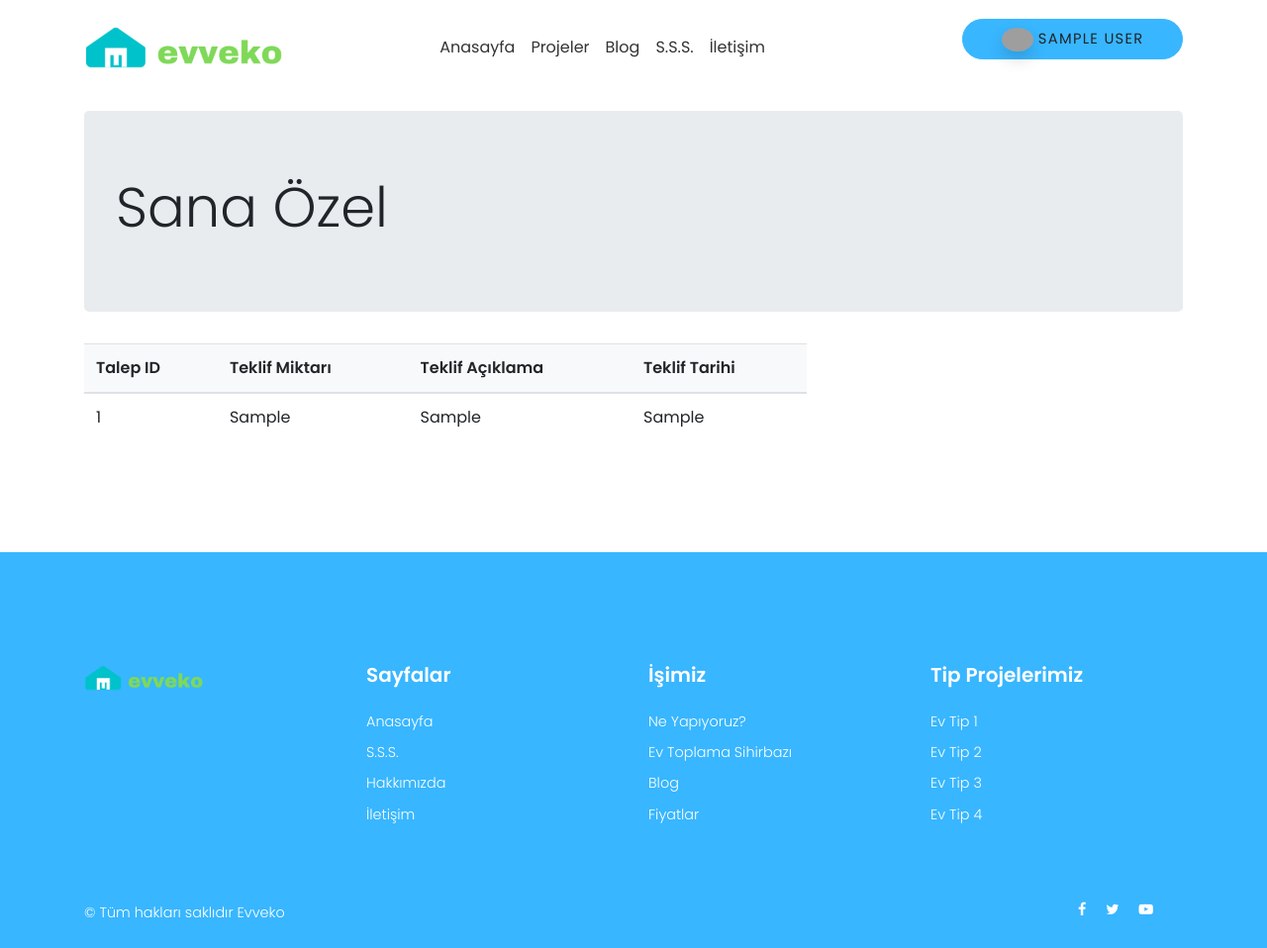
After one commit to YusufKARA61/Python-Donusum, a Flask app: page /tekliflerim in a window 1280 px wide. The commit adds this page. Shown: the whole page at 99% size. Run offline with Flask 3, Linux system fonts and the light colour scheme; the visitor is signed in with stand-in values (Sample User, id 1); tables that the repository leaves empty or names only in its code hold one stand-in row (values such as "Sample post"); some libraries are stand-ins or nearby versions; grey boxes are pictures that could not be loaded.

Commit message:
0906Ev
Taleplere teklif verme ve listeleme kısımları yapıldı

```diff
--- a/app.py
+++ b/app.py
@@ -212,6 +212,44 @@ def talep_olustur():
     else:
         return redirect(url_for('index'))  # Eğer POST isteği değilse, ana sayfaya yönlendir
 
+# Talebi iptal et
+@app.route("/talep_iptal/<int:talep_id>", methods=["POST"])
+def talep_iptal(talep_id):
+    if 'user_id' in session:
+        # Talebi sil
+        cursor = mysql.connection.cursor()
+        query = "DELETE FROM tbl_talepler WHERE talep_id = %s"
+        cursor.execute(query, (talep_id,))
+        mysql.connection.commit()
+        cursor.close()
+
+        # Talebe bağlı teklifleri sil
+        cursor = mysql.connection.cursor()
+        query = "DELETE FROM tbl_teklifler WHERE talep_id = %s"
+        cursor.execute(query, (talep_id,))
+        mysql.connection.commit()
+        cursor.close()
+
+        flash("Talep ve bağlı teklifler başarıyla silindi.")
+        return redirect(url_for('tum_talepler'))
+    else:
+        return redirect(url_for('login'))
+# Teklifleri gör
+@app.route("/teklifleri_gor/<int:talep_id>")
+def teklifleri_gor(talep_id):
+    if 'user_id' in session:
+        # Talebe verilen teklifleri al
+        cursor = mysql.connection.cursor()
+        query = "SELECT * FROM tbl_teklifler WHERE talep_id = %s"
+        cursor.execute(query, (talep_id,))
+        teklifler = cursor.fetchall()
+        cursor.close()
+
+        return render_template("frontend/teklifler.html", teklifler=teklifler, ayar=ayarlar)
+    else:
+        return redirect(url_for('login'))
+
+
 @app.route("/tum_talepler")
 def tum_talepler():
     if 'user_id' in session:
@@ -247,7 +285,7 @@ def tum_talepler():
 
         cursor.close()
 
-         # Kullanıcının bilgilerini al
+        # Kullanıcının bilgilerini al
         cur = mysql.connection.cursor()
         query = "SELECT user_name, user_email, user_type FROM tbl_user WHERE user_id = %s"
         cur.execute(query, (user_id,))
@@ -259,6 +297,51 @@ def tum_talepler():
         return redirect(url_for('login'))
 
 
+@app.route("/teklif_ver/<int:talep_id>", methods=["GET", "POST"])
+def teklif_ver(talep_id):
+    if 'user_id' in session:
+        user = None  # user değişkenini None olarak tanımla
+        if request.method == "POST":
+            teklif_miktari = request.form['teklif_miktari']
+            teklif_aciklama = request.form['teklif_aciklama']
+            teklif_tarihi = request.form['teklif_tarihi']
+
+            # Kullanıcının bilgilerini al
+            user_id = session['user_id']
+            cur = mysql.connection.cursor()
+            query = "SELECT user_name, user_id, user_type FROM tbl_user WHERE user_id = %s"
+            cur.execute(query, (user_id,))
+            user = cur.fetchone()
+            cur.close()
+
+            # Teklifi veritabanına kaydet
+            cursor = mysql.connection.cursor()
+            query = "INSERT INTO tbl_teklifler (talep_id, user_id, teklif_miktari, teklif_aciklama, teklif_tarihi) VALUES (%s, %s, %s, %s, %s)"
+            cursor.execute(query, (talep_id, user_id, teklif_miktari, teklif_aciklama, teklif_tarihi))
+            mysql.connection.commit()
+            cursor.close()
+
+            flash("Teklifiniz başarıyla kaydedildi.")
+            return redirect(url_for('tum_talepler'))
+
+        return render_template("frontend/teklif_ver.html", talep_id=talep_id, user=user, ayar=ayarlar)
+    else:
+        return redirect(url_for('login'))
+
+@app.route("/tekliflerim")
+def tekliflerim():
+    if 'user_id' in session:
+        user_id = session['user_id']
+
+        cursor = mysql.connection.cursor()
+        query = "SELECT * FROM tbl_teklifler WHERE user_id = %s"
+        cursor.execute(query, (user_id,))
+        teklifler = cursor.fetchall()
+        cursor.close()
+
+        return render_template("frontend/tekliflerim.html", teklifler=teklifler, ayar=ayarlar)
+    else:
+        return redirect(url_for('login'))
 
 
 @app.route('/profil')
@@ -331,6 +414,7 @@ def login():
         if user and bcrypt.check_password_hash(user['user_pass'], reg_pass1):
             session['reg_name'] = user['user_name']
             session['user_id'] = user['user_id']
+            session['user_type'] = user['user_type']
 
             if user['admin'] == 1:
                 return redirect(url_for('admin'))
--- a/templates/frontend/profil.html
+++ b/templates/frontend/profil.html
@@ -21,34 +21,34 @@
           <div class="row">
           <!-- sidebar-->
 
-          {% if user['user_type'] == '1' %}
+          {% if session['user_type'] == '1' %}
           <aside class="sidebar col-lg-3 mt-5 mt-lg-0">
               <div class="sidebar-widget mb-4">
                   <h4 class="sidebar-widget-heading">Menü</h4>
                   <ul class="list-unstyled pl-0 mt-4">
-                      <li><a href="taleplerim" class="categories-link">Taleplerim</a></li>
-                      <li><a href="profilayar" class="categories-link">Kullanıcı bilgilerim »</a></li>
+                      <li><a href="{{ url_for('taleplerim') }}" class="categories-link">Taleplerim</a></li>
+                      <li><a href="{{ url_for('profilayar') }}" class="categories-link">Kullanıcı bilgilerim »</a></li>
                   </ul>
               </div>
           </aside>
-      {% elif user['user_type'] == '2' %}
+      {% elif session['user_type'] == '2' %}
           <aside class="sidebar col-lg-3 mt-5 mt-lg-0">
               <div class="sidebar-widget mb-4">
                   <h4 class="sidebar-widget-heading">Menü</h4>
                   <ul class="list-unstyled pl-0 mt-4">
-                      <li><a href="tum_talepler" class="categories-link">Talepler</a></li>
-                      <li><a href="tekliflerim" class="categories-link">Tekliflerim</a></li>
-                      <li><a href="profilayar" class="categories-link">Kullanıcı bilgilerim »</a></li>
+                      <li><a href="{{ url_for('tum_talepler') }}" class="categories-link">Talepler</a></li>
+                      <li><a href="{{ url_for('tekliflerim') }}" class="categories-link">Tekliflerim</a></li>
+                      <li><a href="{{ url_for('profilayar') }}" class="categories-link">Kullanıcı bilgilerim »</a></li>
                   </ul>
               </div>
           </aside>
-      {% elif user['user_type'] == '3' %}
+      {% elif session['user_type'] == '3' %}
           <aside class="sidebar col-lg-3 mt-5 mt-lg-0">
               <div class="sidebar-widget mb-4">
                   <h4 class="sidebar-widget-heading">Menü</h4>
                   <ul class="list-unstyled pl-0 mt-4">
-                      <li><a href="portfoyum" class="categories-link">Portföyüm</a></li>
-                      <li><a href="profilayar" class="categories-link">Kullanıcı bilgilerim »</a></li>
+                      <li><a href="{{ url_for('portfoy') }}" class="categories-link">Portföyüm</a></li>
+                      <li><a href="{{ url_for('profilayar') }}" class="categories-link">Kullanıcı bilgilerim »</a></li>
                   </ul>
               </div>
           </aside>
--- /dev/null
+++ b/templates/frontend/tekliflerim.html
@@ -0,0 +1,27 @@
+<!-- tekliflerim.html -->
+{% extends "frontend/profil.html" %}
+
+{% block title %} Tekliflerim {% endblock title %}
+
+{% block profil %}
+<table class="table align-middle mb-0 bg-white">
+    <thead class="bg-light">
+        <tr>
+            <th>Talep ID</th>
+            <th>Teklif Miktarı</th>
+            <th>Teklif Açıklama</th>
+            <th>Teklif Tarihi</th>
+        </tr>
+    </thead>
+    <tbody>
+        {% for teklif in teklifler %}
+        <tr>
+            <td>{{ teklif.talep_id }}</td>
+            <td>{{ teklif.teklif_miktari }}</td>
+            <td>{{ teklif.teklif_aciklama }}</td>
+            <td>{{ teklif.teklif_tarihi }}</td>
+        </tr>
+        {% endfor %}
+    </tbody>
+</table>
+{% endblock profil %}
```
Also changed, not shown: templates/frontend/taleplerim.html (+10 -9 lines), templates/frontend/teklif_ver.html (added, +27 -0 lines), templates/frontend/teklifler.html (added, +27 -0 lines), templates/frontend/tum_talepler.html (+4 -4 lines).
